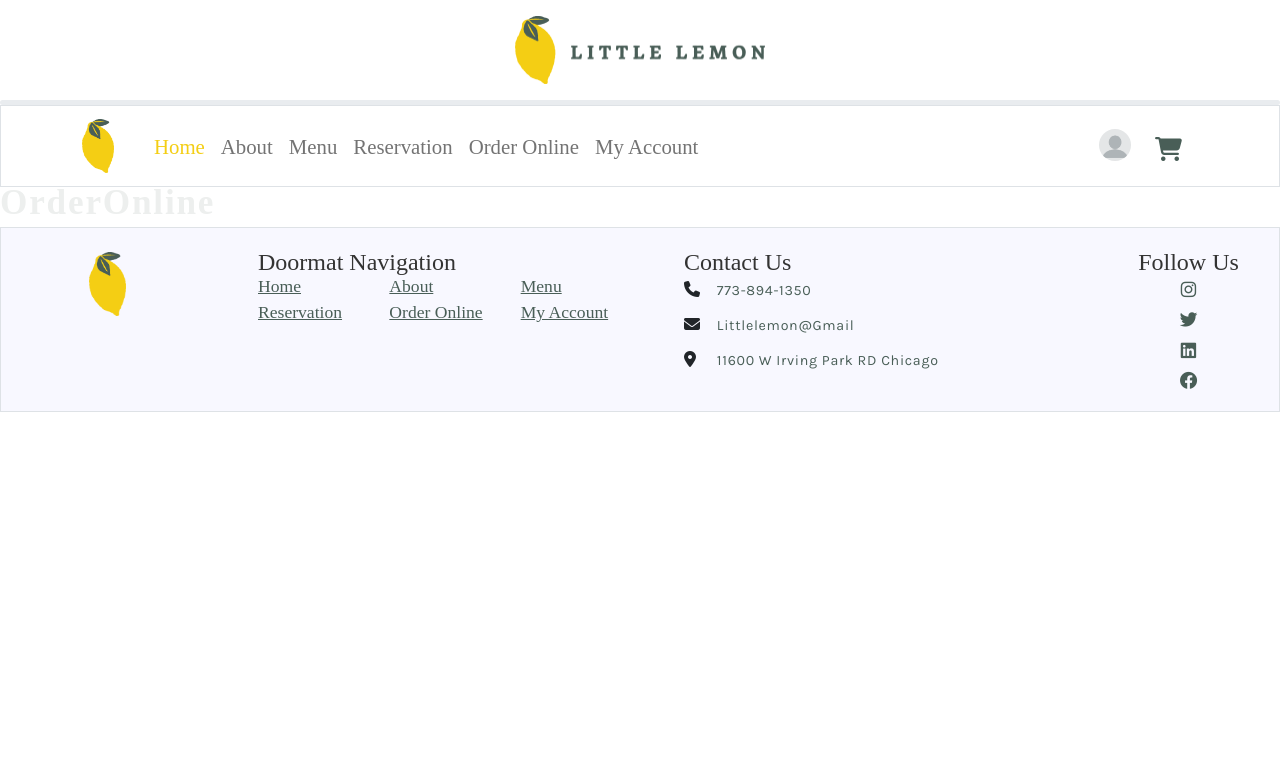
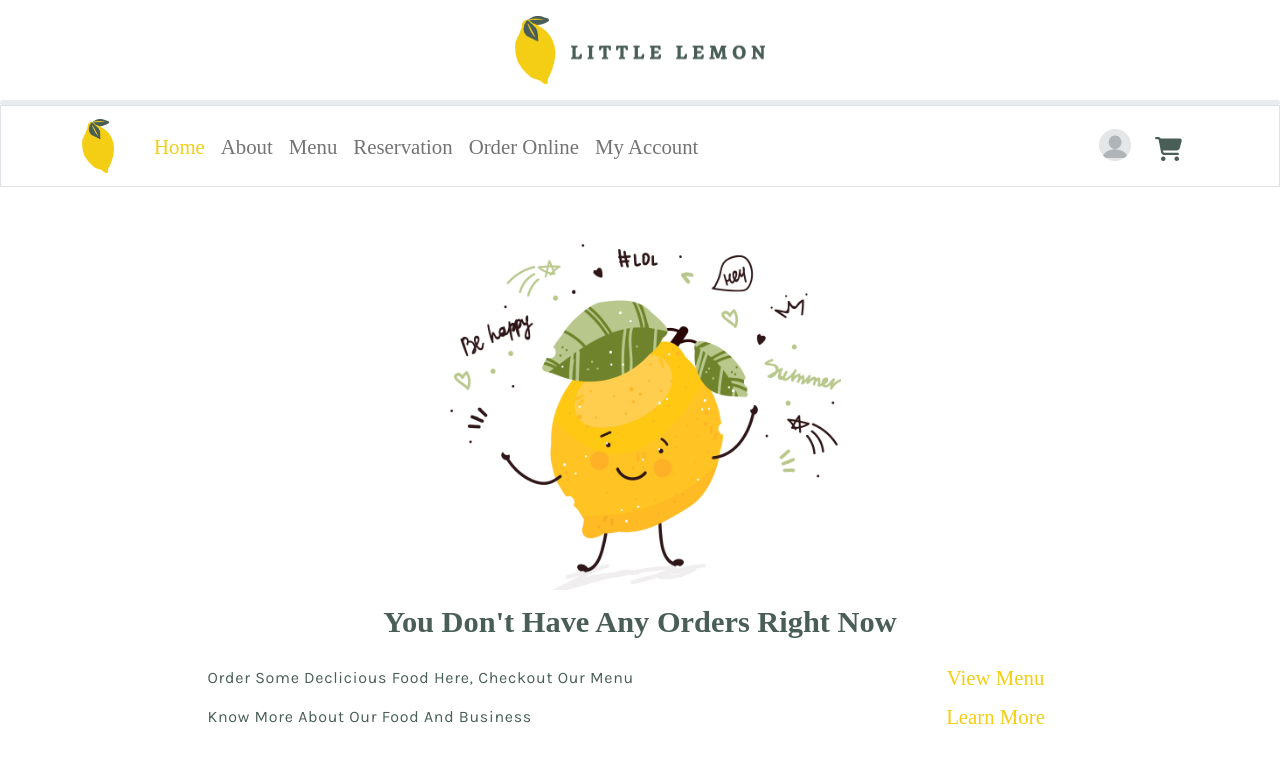
Before and after one commit to indresh963/little-lemon, a React (Create React App) app: page /orderOnline in a window 1280 px wide. Shown: the top 779 px of the page. Built offline with nearby package versions, Linux system fonts and the light colour scheme; a web font is replaced by a local one.

Commit message:
started working on order Online section

```diff
--- a/src/App.css
+++ b/src/App.css
@@ -341,7 +341,7 @@ p.cart-price{
   display: inline-block;
 }
 
-.highlight a{
+.highlight a, #orderOnlineSection a{
   color: var(--primary-yellow);
 }
 /* Highlight */
@@ -430,12 +430,11 @@ p.cart-price{
   width:calc(10vw);
   height:calc(10vw)
 }
-
-#user-account h4{
+#user-account h4, #orderOnlineSection h4{
   text-decoration: none;
 }
 
-#user-account p{
+#user-account p, #orderOnlineSection p{
   word-wrap: break-word;
 }
 
--- a/src/components/Cart.js
+++ b/src/components/Cart.js
@@ -1,5 +1,6 @@
 import { memo, useState, useEffect } from 'react';
 import { useDataProvider } from './DataProvide';
+import { useNavigate } from 'react-router-dom';
 import Button from './Button';
 function Cart() {
     const { cartItems, totalItem, myFun } = useDataProvider();
@@ -12,6 +13,7 @@ function Cart() {
         setTotal(to);
     }, [cartItems])
     let dis = 0;
+    const navigate = useNavigate();
     return (
         <>
             <div className="offcanvas offcanvas-start" id="basket" >
@@ -103,7 +105,11 @@ function Cart() {
                                 </div>
                             )
                         }
-                        <Button abled={totalItem === 0} className='main-btn mt-5 w-100'>
+                        <Button abled={totalItem === 0}
+                        onclick={() => {
+                            navigate('/orderOnline')
+                        }}
+                        className='main-btn mt-5 w-100'>
                             Order Now<i className=" ms-3 fa-solid fa-basket-shopping"></i>
                         </Button>
                     </div>
--- a/src/components/DataProvide.js
+++ b/src/components/DataProvide.js
@@ -9,7 +9,6 @@ const reducer = (state, action) => {
             } else {
                 tempCartItems[action.data.id] = action.data;
             }
-            console.log(tempCartItems, state.totalItem);
             return {
                 ...state,
                 totalItem: state.totalItem + 1,
@@ -31,10 +30,23 @@ const reducer = (state, action) => {
                 totalItem: state.totalItem - action.data.qty,
                 cartItems: tempCartItems
             }
-        case "orderonline":
+        case "orderFromCart":
             return {
                 ...state,
-                orderItems: [...state.orderItems, action.data]
+                orderItems: [...state.orderItems, action.data],
+                cartItems : [],
+                totalItem : 0,
+            }
+        case "directOrder":
+            tempCartItems = [...state.cartItems];
+            if (state.orderItems[action.data.id]) {
+                tempCartItems[action.data.id].qty++;
+            } else {
+                tempCartItems[action.data.id] = action.data;
+            }
+            return {
+                ...state,
+                orderItems: tempCartItems
             }
         case "addUser":
             return {
--- a/src/components/Orderonline.js
+++ b/src/components/Orderonline.js
@@ -1,8 +1,55 @@
-import {memo} from 'react';
+import { memo, useEffect, useState } from 'react';
+import { useDataProvider } from './DataProvide';
+import { Link } from 'react-router-dom';
+import pic from '../Assets/lil-lemon.jpg'
 
-function Orderonline(){
-    return(
-        <h2>OrderOnline</h2>
+function Orderonline() {
+    const { orderItems, myFun } = useDataProvider();
+    const [totalItems, setTotalItems] = useState(0);
+    const [totalPrice, setTotalPrice] = useState(0);
+    useEffect(() => {
+        let totalItems = 0;
+        let totalPrice = 0;
+        for (var item of orderItems) {
+            if (item) {
+                totalItems += item.qty;
+                totalPrice += (Number(item.price) * item.qty);
+            }
+        }
+        setTotalItems(totalItems);
+        setTotalPrice(totalPrice);
+    }, [orderItems])
+    return (
+        <>
+            <div className='container-fluid mb-5' id="orderOnlineSection">
+                <div className='row justify-content-center gap-3'>
+                    <div className='col-md-4 col-6'>
+                        <img src ={pic} className='img-fluid' alt='logo'/>
+                    </div>
+                    <div className='col-10 text-center'>
+                        <h4>You don't have any Orders right now</h4>
+                    </div>
+                    <div className='col-10'>
+                        <div className='row px-0 align-items-center justify-content-center'>
+                            <div className='col-md-8 col-9'>
+                                <p className='mb-0'>Order some declicious food here, Checkout our menu</p>
+                            </div>
+                            <div className='col-md-2 col-3 text-center'>
+                                <Link to='/menu'>View Menu</Link>
+                            </div>
+                        </div>
+                        <div className='row px-0 mt-2 align-items-center justify-content-center'>
+                            <div className='col-md-8 col-9'>
+                                <p className='mb-0'>Know more about our food and business</p>
+                            </div>
+                            <div className='col-md-2 col-3 text-center'>
+                                <Link to='/menu'>Learn More</Link>
+                            </div>
+                        </div>
+                    </div>
+                </div>
+            </div>
+        </>
     )
 }
 
```
Also changed, not shown: src/Assets/lil-lemon.jpg (added).
